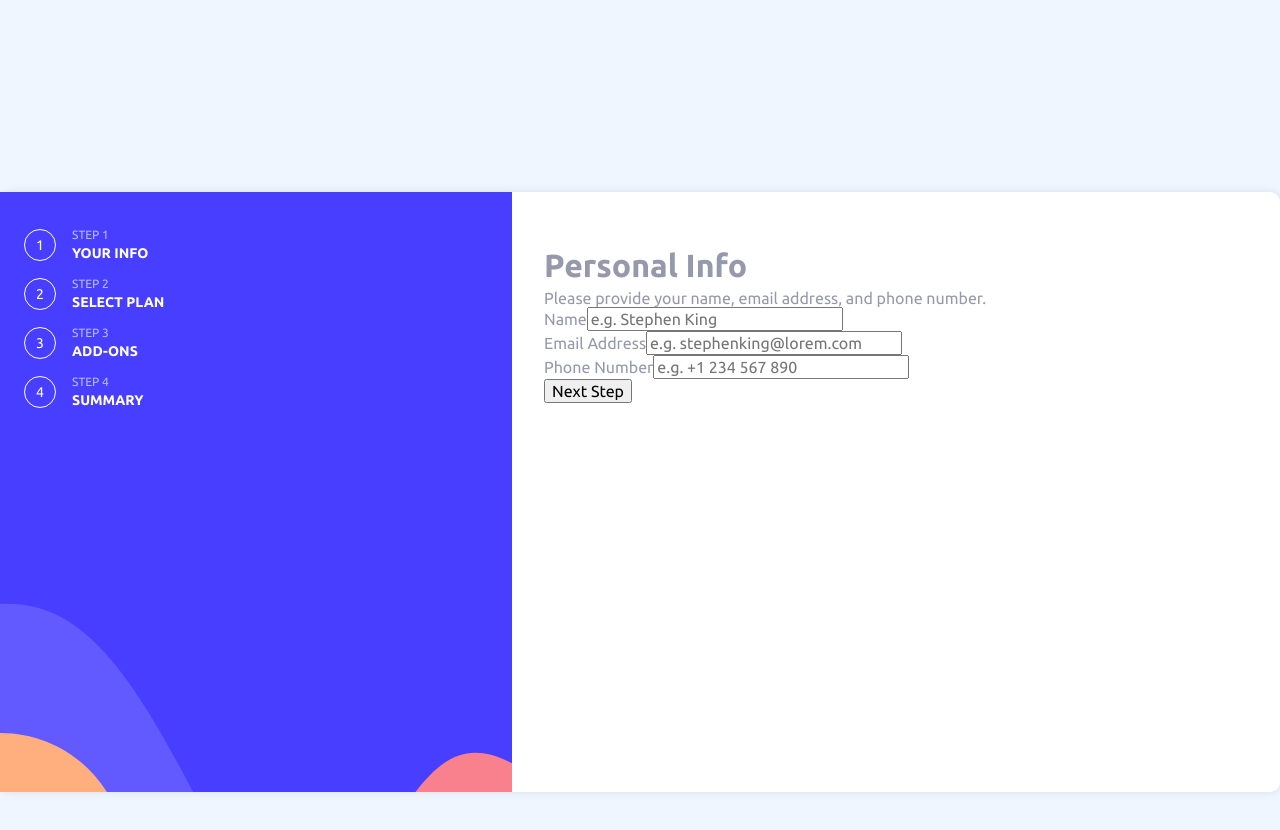
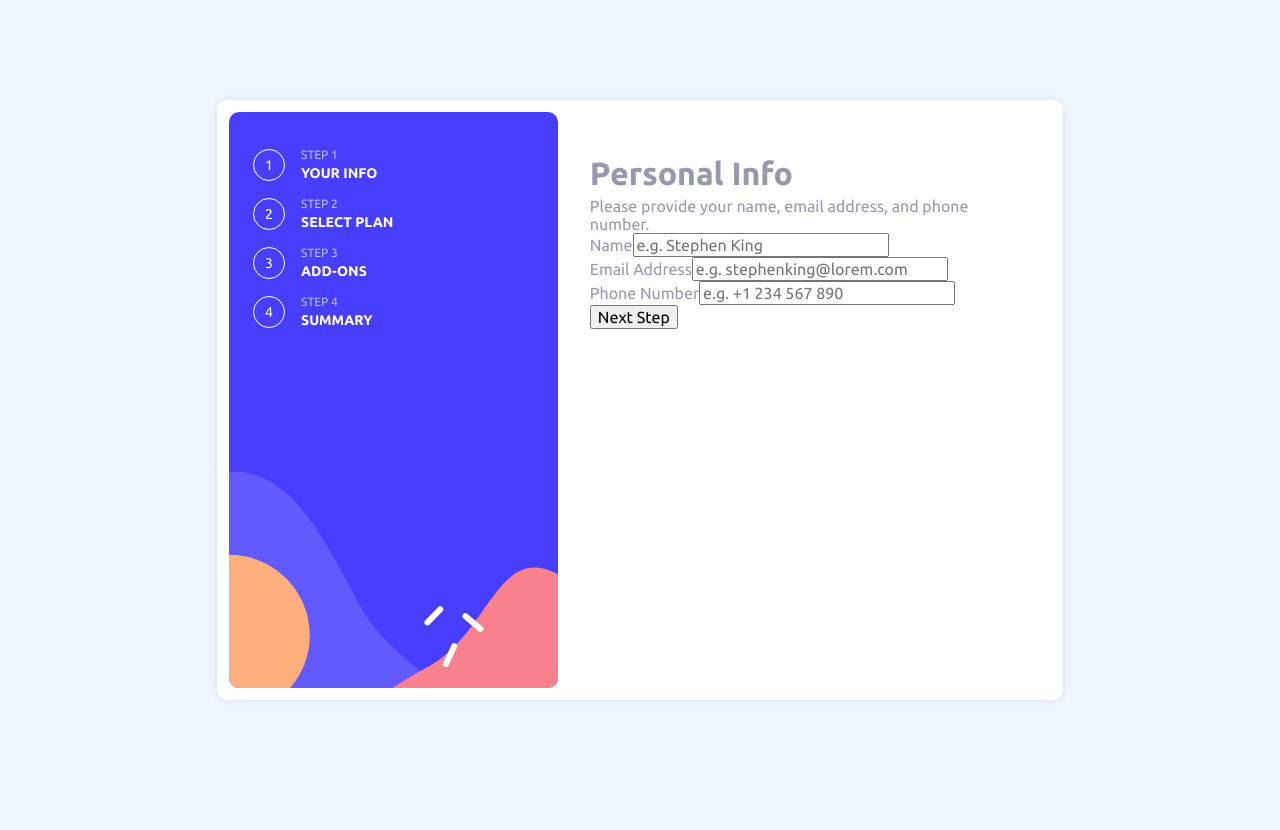
Before and after one commit to Doileo/multi-step-form, a React (Create React App) app: page / in a window 1280 px wide. Shown: the top 830 px of the page. After the commit the page ends 800 px from the top, so only its background shows below. Built offline with nearby package versions, Linux system fonts and the light colour scheme.

Commit message:
style: Centered app on desktop screens and added border-radius to the desktop image

```diff
--- a/src/components/StepLayout/StepLayout.css
+++ b/src/components/StepLayout/StepLayout.css
@@ -54,7 +54,8 @@
 /* Desktop Layout */
 .desktop-layout {
   height: 600px;
-  margin: 15% auto;
+  margin: 0 5%;
+  padding: 0.75rem;
   display: flex;
   flex-direction: row;
   justify-content: space-between;
@@ -67,6 +68,7 @@
   width: 40%;
   height: 100%;
   overflow: hidden;
+  border-radius: 10px;
 }
 
 .desktop-layout .info-image img {
--- a/src/styles/App.css
+++ b/src/styles/App.css
@@ -88,7 +88,15 @@ select {
 }
 
 @media (min-width: 768px) {
-  .container {
+  body {
+    display: flex;
+    justify-content: center;
+    align-items: center;
+    min-height: 100vh;
+  }
+
+  #root {
+    width: 100%;
     max-width: 940px;
   }
 }
```
